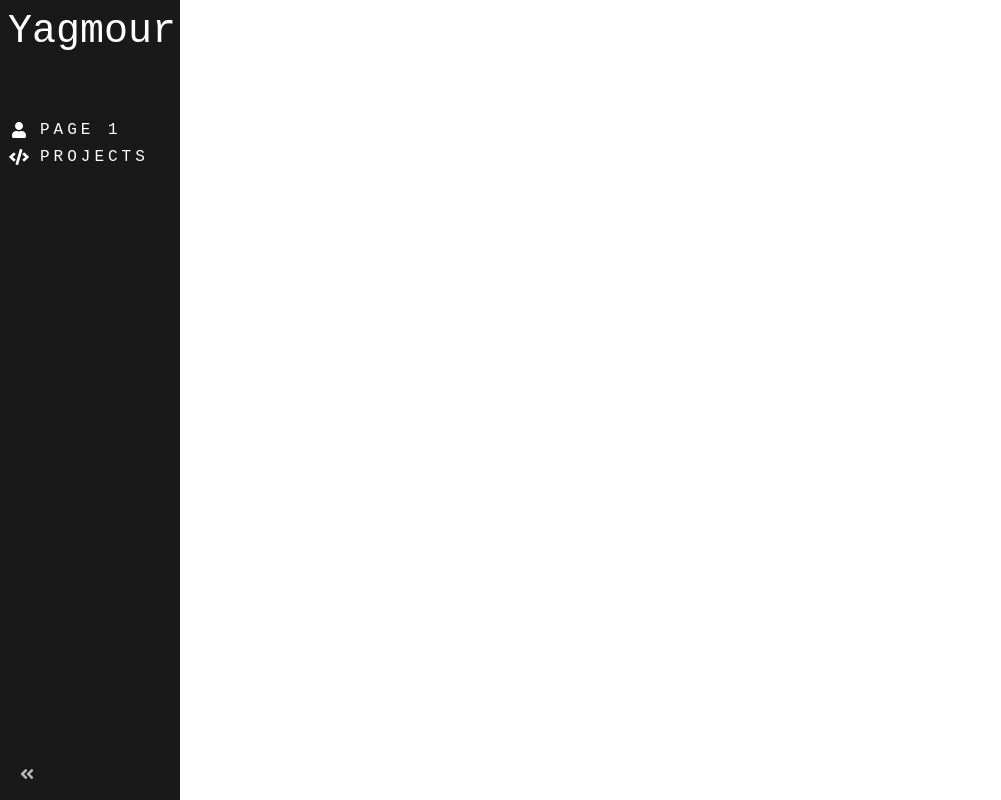
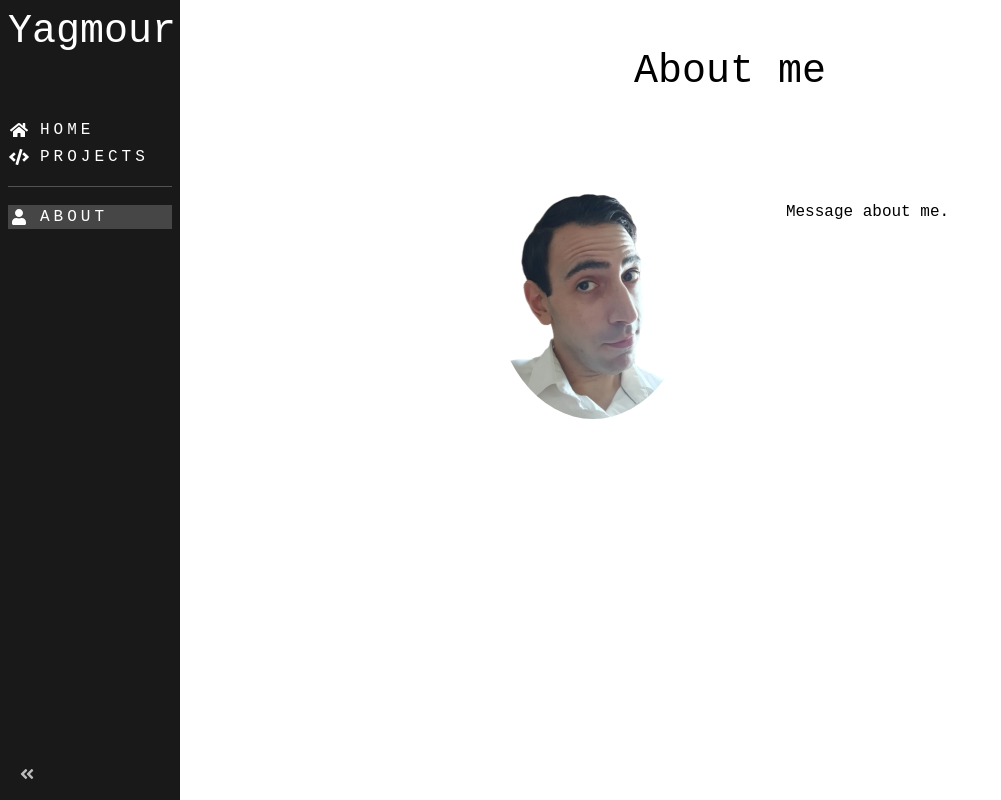
Before and after one commit to m-yag/web-portfolio, a Vue app: page /about in a window 1280 px wide. Shown: the whole page, without its empty margins (0-1001 px from the left). Built offline with nearby package versions, Linux system fonts and the light colour scheme; what particles.vue3 would draw is missing.

Commit message:
Add 'About' page with profile pic.

```diff
--- a/src/components/sidebar/Sidebar.vue
+++ b/src/components/sidebar/Sidebar.vue
@@ -20,8 +20,10 @@ export default {
       <span v-else>Yagmour</span>
     </h1>
 
-    <SidebarLink to="/" icon="fas fa-user">Page 1</SidebarLink>
+    <SidebarLink to="/" icon="fas fa-home">Home</SidebarLink>
     <SidebarLink to="/projects" icon="fas fa-code">Projects</SidebarLink>
+    <hr>
+    <SidebarLink to="/about" icon="fas fa-user">About</SidebarLink>
 
     <span
       class="collapse-icon"
--- a/src/router/index.js
+++ b/src/router/index.js
@@ -11,6 +11,11 @@ const routes = [
     path: '/projects',
     name: 'Projects',
     component: ()=>import('../views/Projects.vue')
+  },
+  {
+    path: '/about',
+    name: 'About',
+    component: ()=>import('../views/About.vue')
   },
   {
     path: '/web-portfolio',
--- /dev/null
+++ b/src/views/About.vue
@@ -0,0 +1,28 @@
+<template>
+  <div class="container">
+    <div class="row mt-5 mb-5">
+      <h1 class="text-center">About me</h1>
+    </div>
+    <div class="row justify-content-center">
+      <div class="col-sm-3">
+        <img src="../assets/me.jpg" />
+      </div>
+      <div class="col-sm-3">
+        <p class="mt-5 text-center">Message about me.</p>
+      </div>
+    </div>
+  </div>
+</template>
+
+<script>
+export default {}
+</script>
+
+<style scoped>
+img {
+  border-radius: 50%;
+  display: block;
+  margin: auto;
+  width: 200px;
+}
+</style>
```
Also changed, not shown: src/assets/me.jpg (added).
